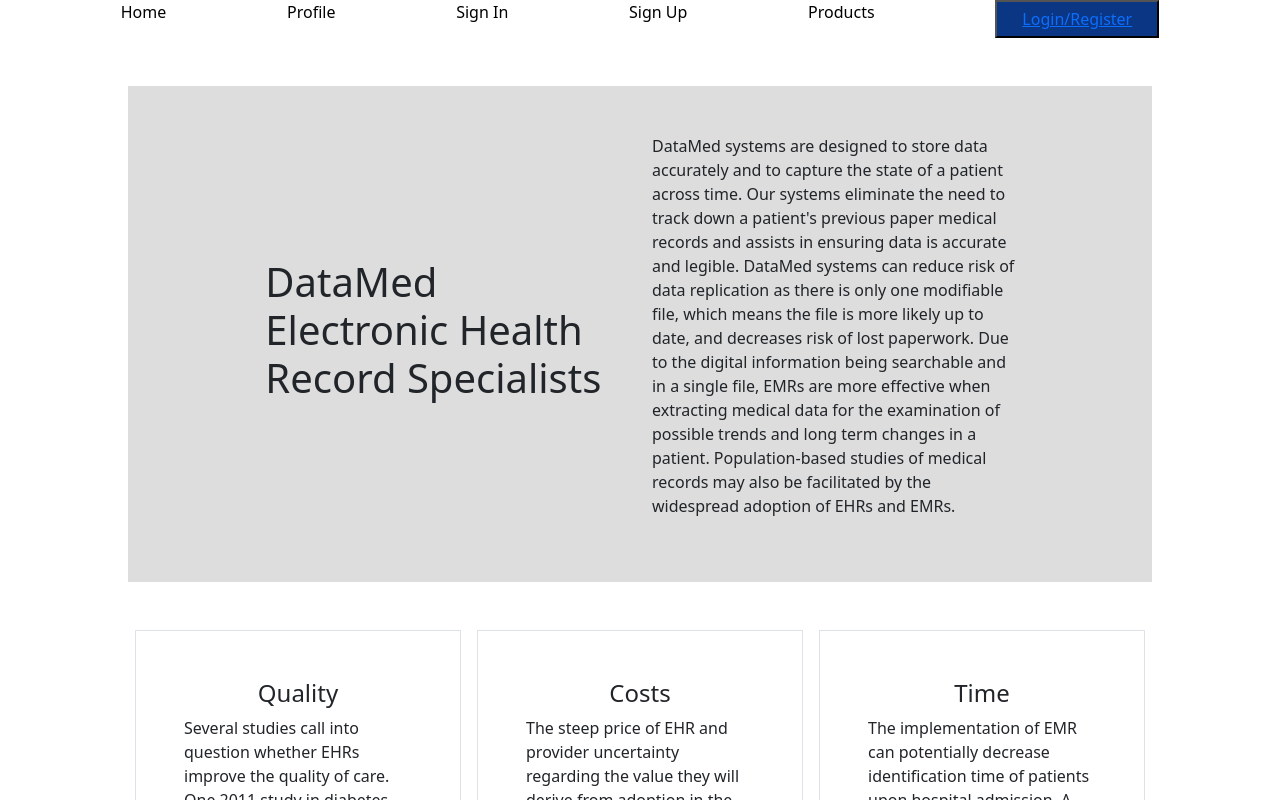
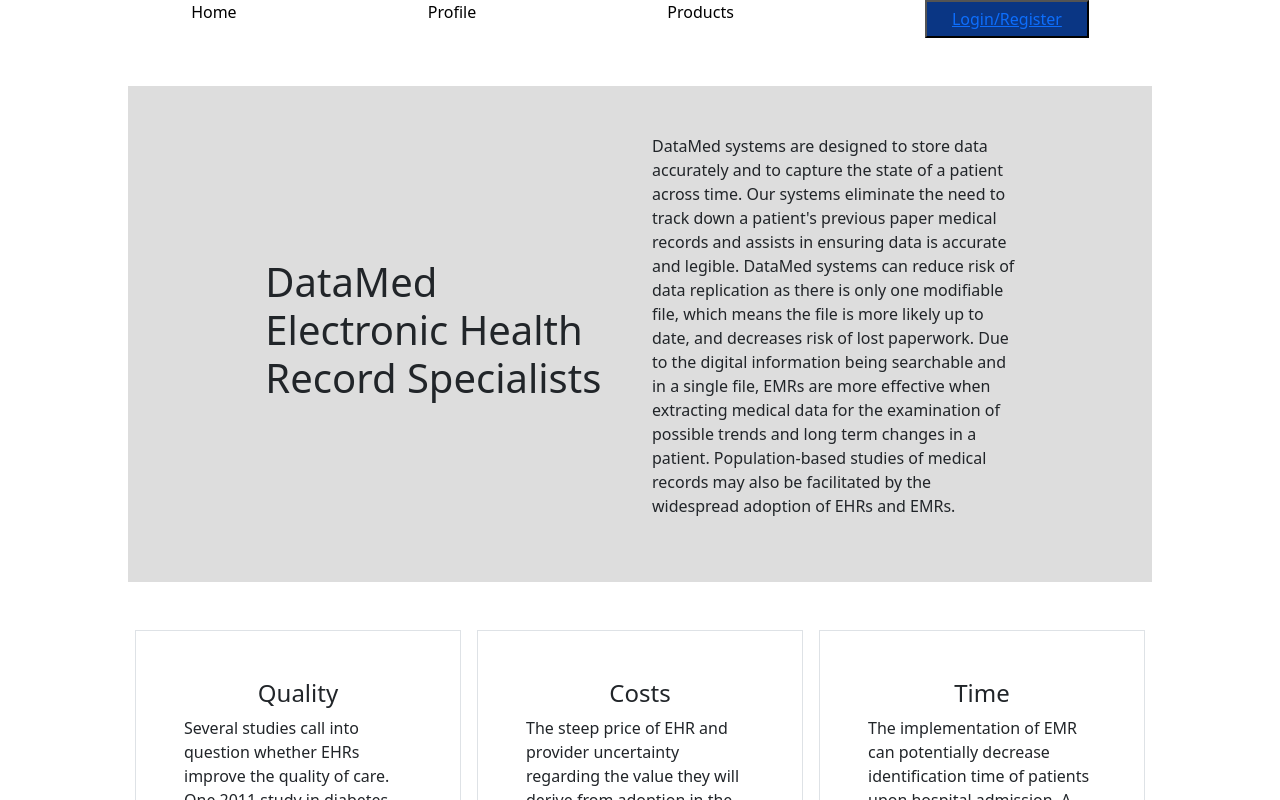
Before and after one commit to mattcodings/data-med, a Vue app: page / in a window 1280 px wide. Shown: the top 800 px of the page. Built offline with nearby package versions, Linux system fonts and the light colour scheme; no server answers.

Commit message:
Changed router links

```diff
--- a/src/components/NavBar/MainNav.vue
+++ b/src/components/NavBar/MainNav.vue
@@ -26,8 +26,8 @@
     const menuItems = [
       { text: 'Home', url: '/' },
       { text: 'Profile', url: '/profile' },
-      { text: 'Sign In', url: '/sign-in' },
-      { text: 'Sign Up', url: '/sign-up' },
+      // { text: 'Sign In', url: '/sign-in' },
+      // { text: 'Sign Up', url: '/sign-up' },
       { text: 'Products', url: '/product-search' }
     ]
 
```
